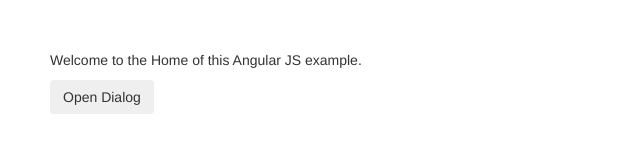
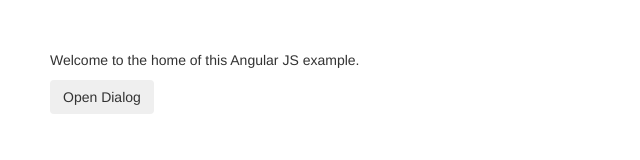
Before and after one commit to mlatzko/angularjs-example, a website: page index.html at #/home in a window 1280 px wide. Shown: the full height of the page, 0-640 px from the left. Drawn offline with nearby package versions, Linux system fonts and the light colour scheme; some packages are replaced by stand-ins of ours; files that its build step writes are made by us from their sources.

Commit message:
Fix typo.

```diff
--- a/js/angular/app/components/home/homeView.html
+++ b/js/angular/app/components/home/homeView.html
@@ -1,5 +1,5 @@
 <div ng-controller="HomeController as vm">
-    <p>Welcome to the Home of this Angular JS example.</p>
+    <p>Welcome to the home of this Angular JS example.</p>
 
     <button class="btn btn-defaul" ng-click="vm.openDialog()">Open Dialog</button>
 </div>
```
